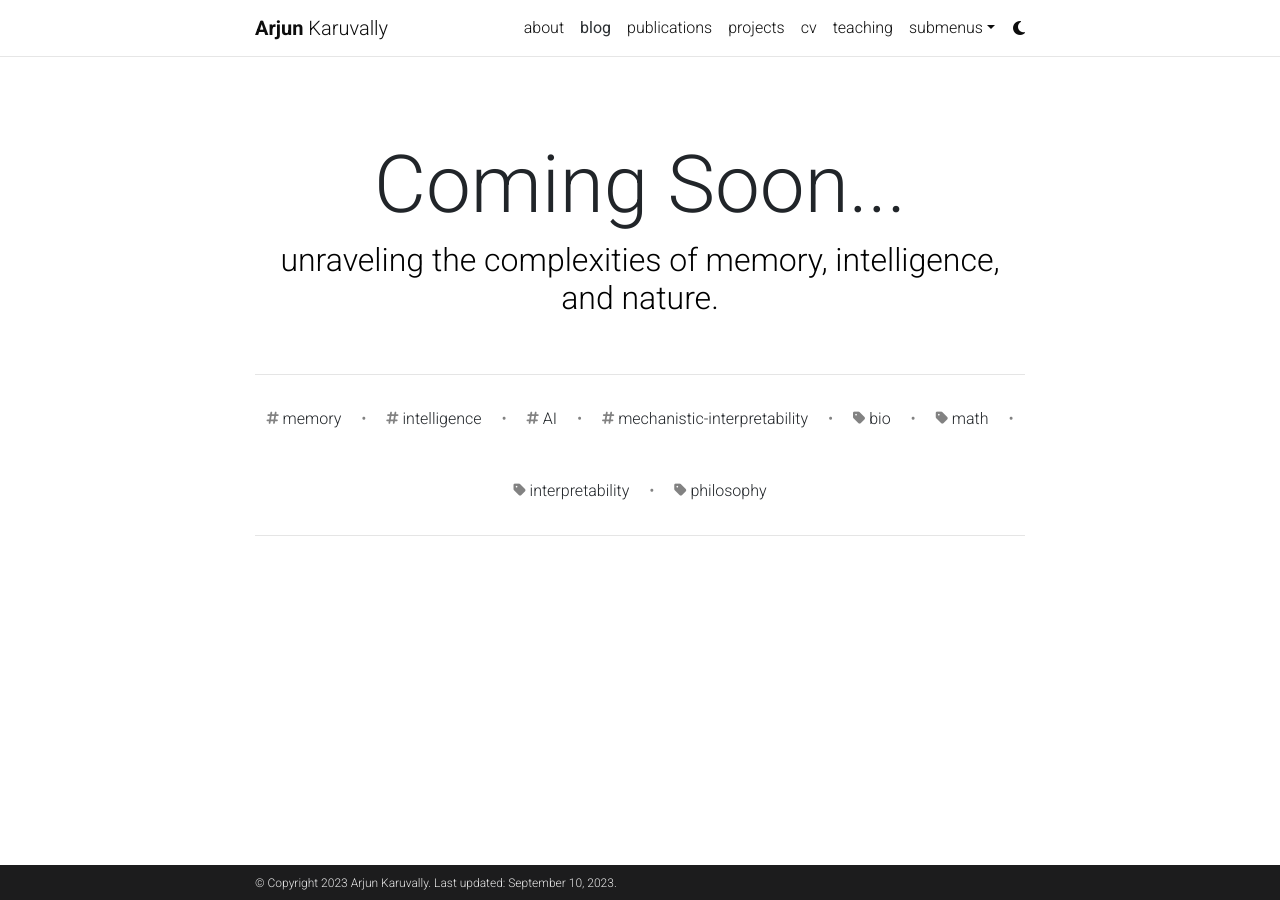
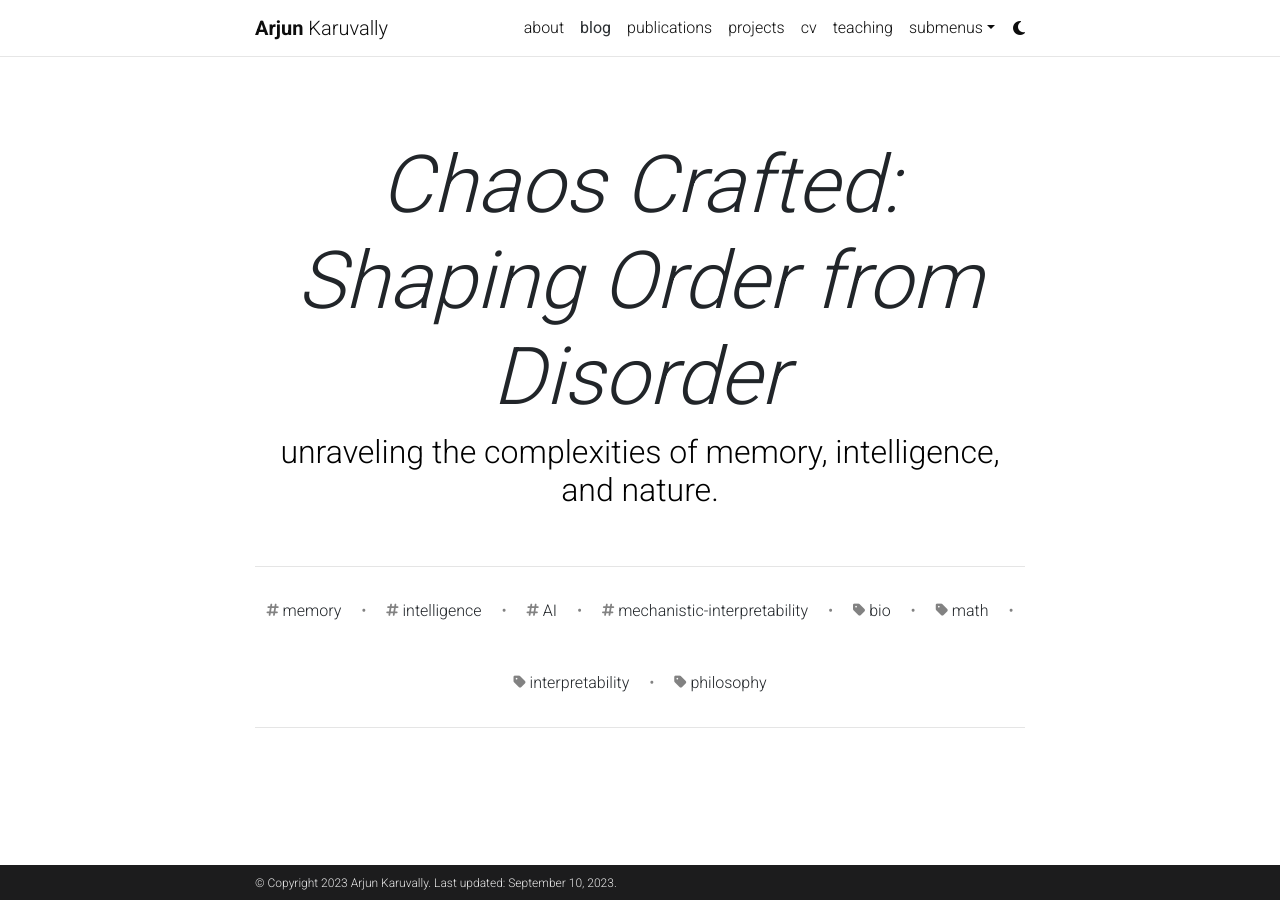
Before and after one commit to arjunkaruvally/arjunkaruvally.github.io, a Jekyll site: the page built from blog/index.html, in a window 1280 px wide. Built offline with Jekyll 4.4.1, drawn with Linux system fonts in a browser that asks for light colours; full-size pictures stand in for the smaller copies a plugin makes; the list of posts is cut into pages by our own code; comment, search, counter and statistics services are not loaded; a style sheet for code colours, icons or effects is not loaded.

Commit message:
added analytics

```diff
--- a/_config.yml
+++ b/_config.yml
@@ -8,7 +8,7 @@
 last_name: Karuvally
 email: arjun.k018@gmail.com
 description: > # the ">" symbol means to ignore newlines until "footer_text:"
-  "Coming Soon..."
+  "Chaos Crafted: Shaping Order from Disorder"
 # footer_text: >
 #   Powered by <a href="https://jekyllrb.com/" target="_blank">Jekyll</a> with <a href="https://github.com/alshedivat/al-folio">al-folio</a> theme.
 #   Hosted by <a href="https://pages.github.com/" target="_blank">GitHub Pages</a>.
@@ -118,7 +118,7 @@
 # Analytics and search engine verification
 # -----------------------------------------------------------------------------
 
-google_analytics:  # your Google Analytics measurement ID (format: G-XXXXXXXXXX)
+google_analytics: G-042B7LYMV3 # your Google Analytics measurement ID (format: G-XXXXXXXXXX)
 cronitor_analytics:  # cronitor RUM analytics site ID (format: XXXXXXXXX)
 
 google_site_verification:  # your google-site-verification ID (Google Search Console)
@@ -129,7 +129,7 @@
 # -----------------------------------------------------------------------------
 
 # blog_name: "<i>Cerebral Spectrum: From Minds to Machines and Beyond</i>" # blog_name will be displayed in your blog page
-blog_name: Coming Soon...
+blog_name: "<i>Chaos Crafted: Shaping Order from Disorder</i>"
 blog_nav_title: blog # your blog must have a title for it to be displayed in the nav bar
 blog_description: unraveling the complexities of memory, intelligence, and nature.
 permalink: /blog/:year/:title/
@@ -362,7 +362,7 @@
 # Optional Features
 # -----------------------------------------------------------------------------
 
-enable_google_analytics:    false  # enables google analytics
+enable_google_analytics:    true  # enables google analytics
 enable_cronitor_analytics: false  # enables cronitor RUM analytics
 enable_google_verification: false  # enables google site verification
 enable_bing_verification:   false  # enables bing site verification
```
